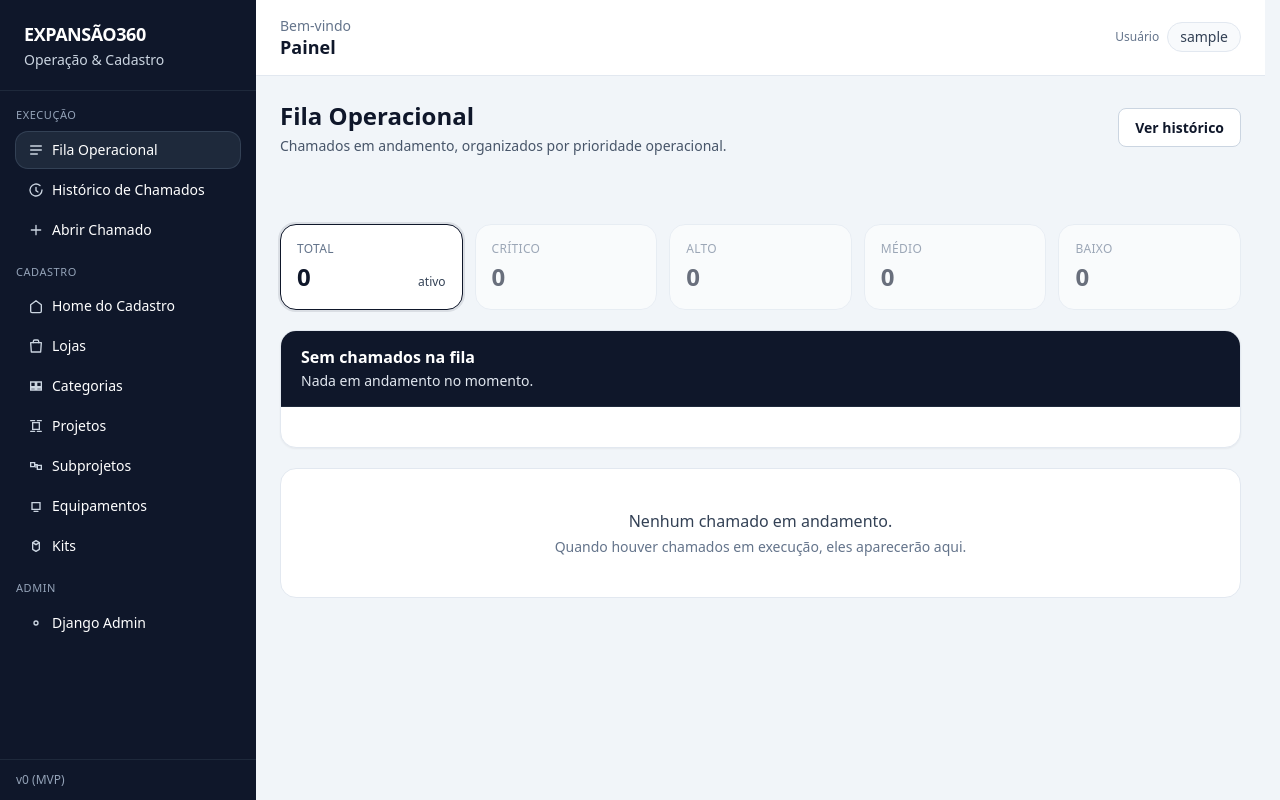
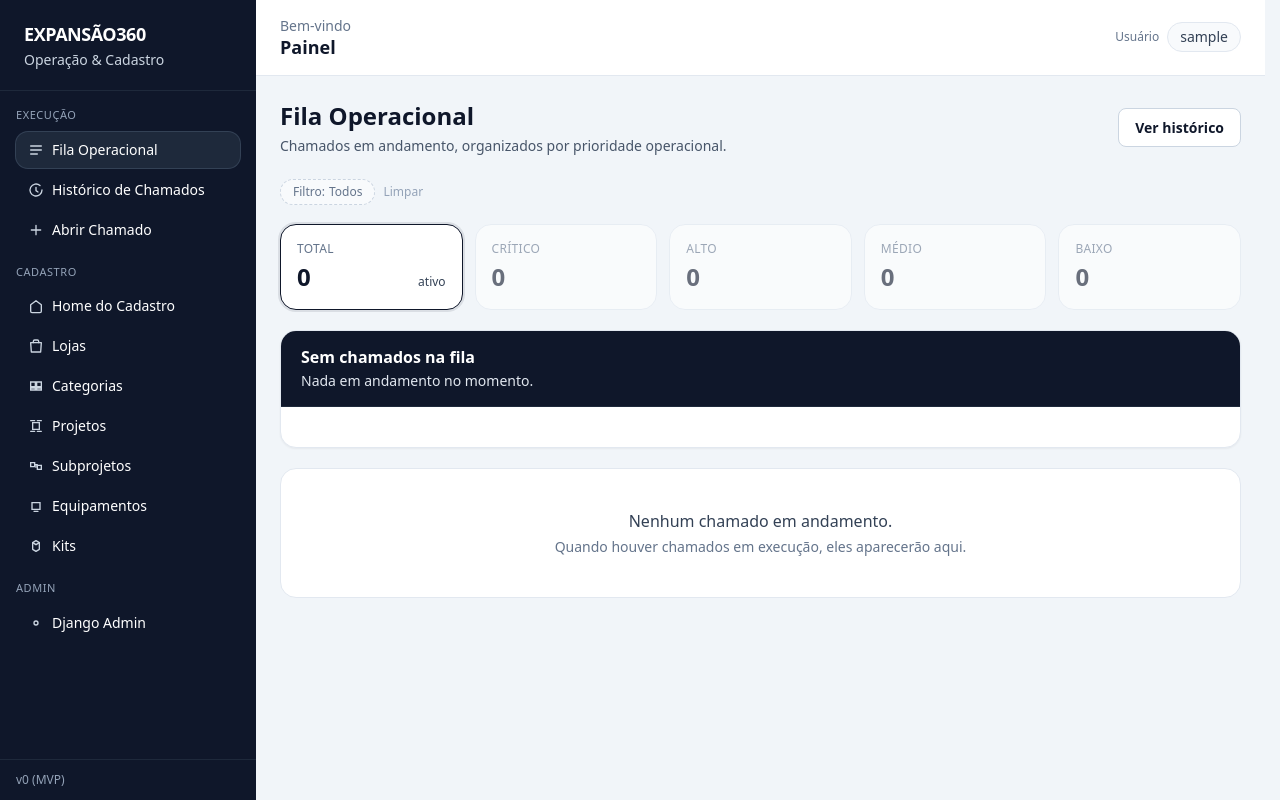
Before and after one commit to JonasFarias93/expansao360, a Django app: page /execucao/ in a window 1280 px wide. Run offline with Django 5.2, Linux system fonts and the light colour scheme; the visitor is signed in with stand-in values (Sample User, id 1); data that the repository does not hold is empty; some libraries are stand-ins or nearby versions.

Commit message:
ui(execucao): deixar o filtro limpar sempre visivel.

```diff
--- a/web/execucao/templates/execucao/components/_fila_header.html
+++ b/web/execucao/templates/execucao/components/_fila_header.html
@@ -2,7 +2,7 @@
 
 <div class="space-y-4">
 
-  {# Filtros ativos (prioridade/projeto) — sempre reserva espaço e usa 1 único Limpar #}
+  {# Filtros ativos — sempre visível #}
   <div class="flex items-center gap-2 min-h-[32px]">
     {% if prio_selected or projeto_selected %}
       {% if prio_selected %}
@@ -20,19 +20,15 @@
         </span>
       {% endif %}
 
-      {# 1 único limpar (zera tudo) #}
       <a href="?" class="text-xs font-medium text-slate-700 hover:text-slate-900">
         Limpar
       </a>
     {% else %}
-      {# placeholder invisível pra não "pular" layout #}
-      <span class="inline-flex items-center rounded-full border border-slate-200 bg-white px-3 py-1 text-xs text-slate-700 opacity-0 pointer-events-none select-none">
-        Prioridade: <span class="ml-1 font-semibold">—</span>
+      <span class="inline-flex items-center rounded-full border border-dashed border-slate-300 bg-slate-50 px-3 py-1 text-xs text-slate-500">
+        Filtro: <span class="ml-1">Todos</span>
       </span>
-      <span class="inline-flex items-center rounded-full border border-slate-200 bg-white px-3 py-1 text-xs text-slate-700 opacity-0 pointer-events-none select-none">
-        Projeto: <span class="ml-1 font-semibold">—</span>
-      </span>
-      <span class="text-xs font-medium text-slate-700 opacity-0 pointer-events-none select-none">
+
+      <span class="text-xs font-medium text-slate-400 cursor-not-allowed">
         Limpar
       </span>
     {% endif %}
```
